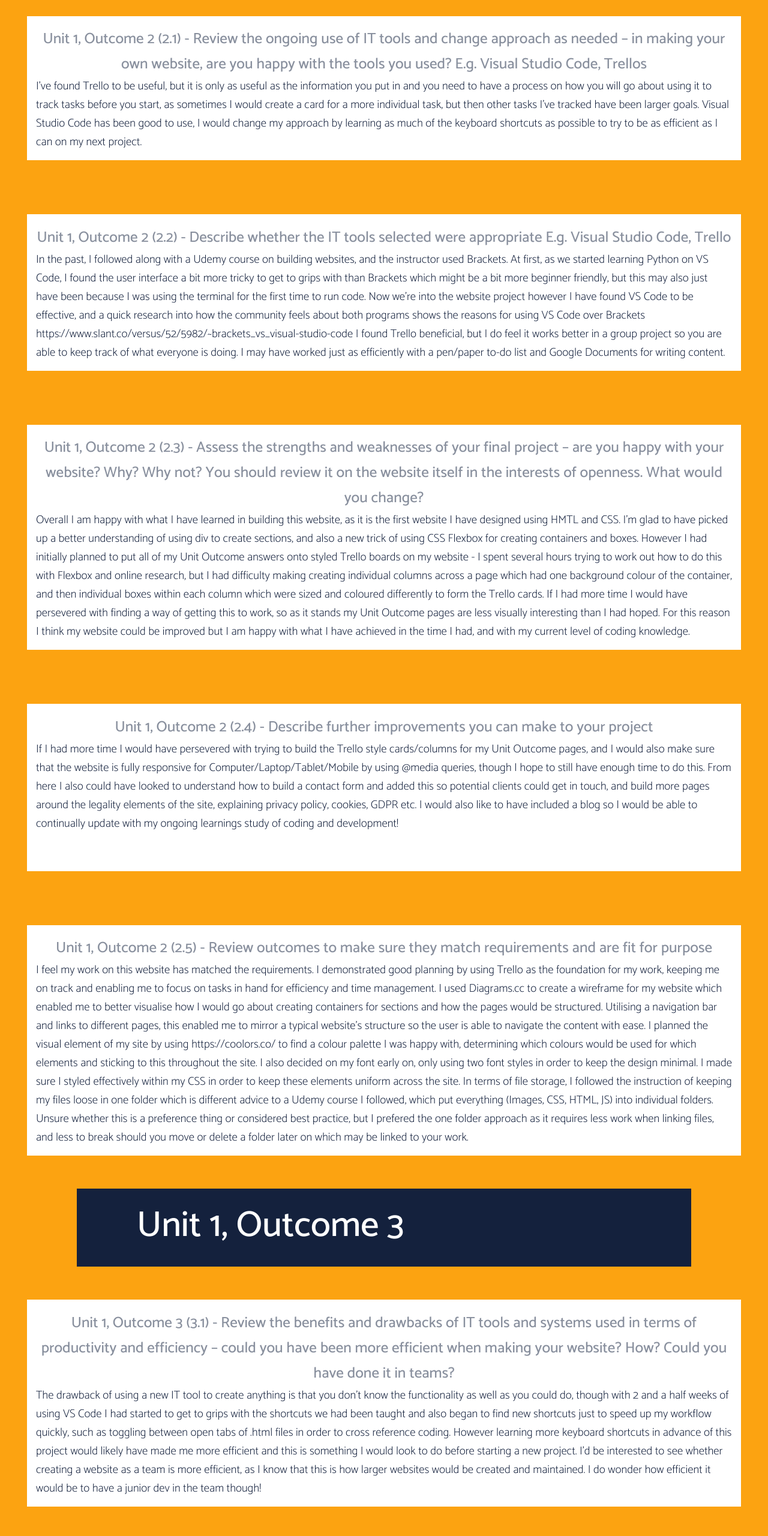
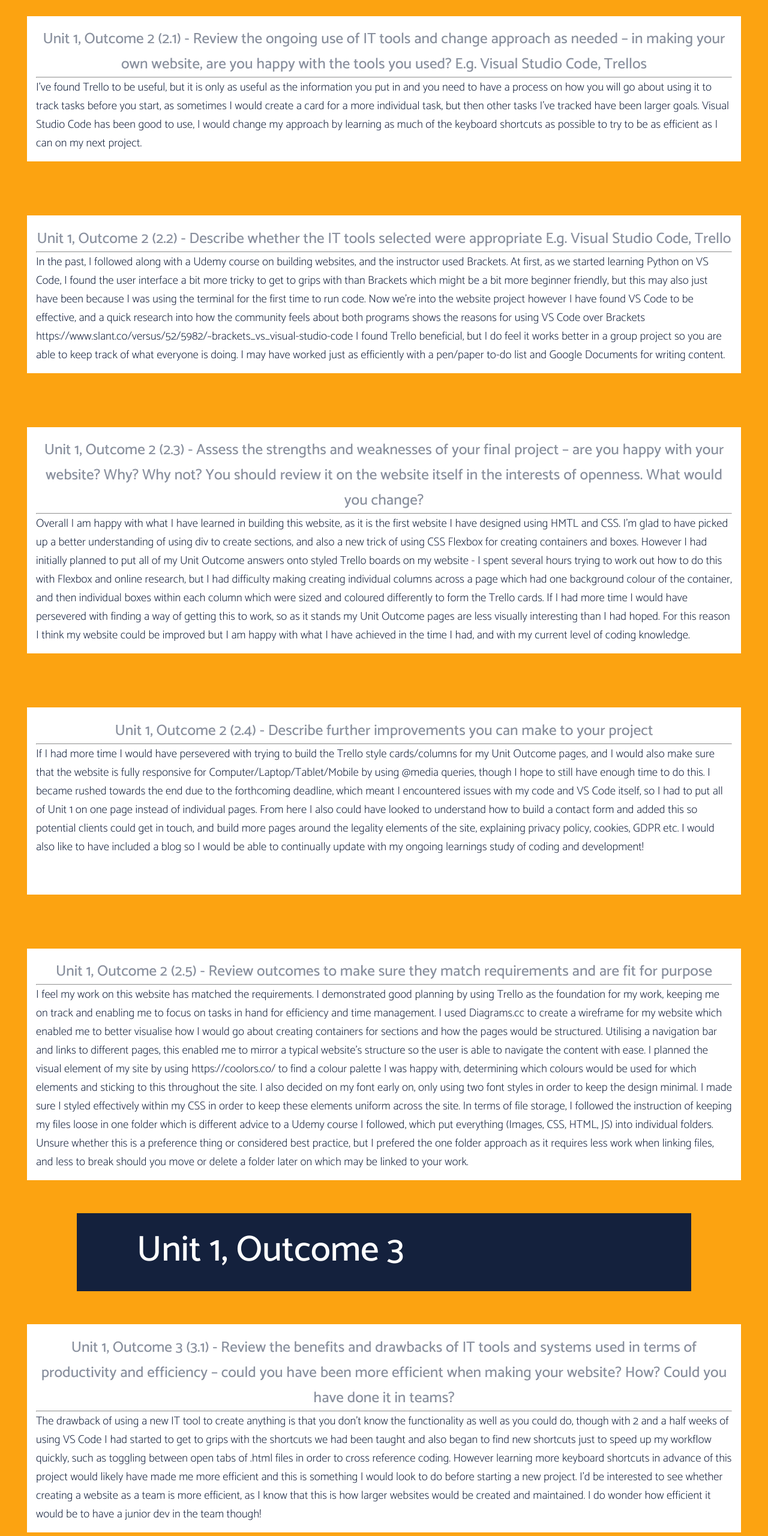
Before and after one commit to kanebristol/first_website, a plain HTML site: page coden_page1.html in a window 1280 px wide. Shown: the part 5740-8300 px from the top of the page at 60% size. Drawn offline with Linux system fonts and the light colour scheme.

Commit message:
Update 11 06 2020

```diff
--- a/coden_page1.html
+++ b/coden_page1.html
@@ -122,13 +122,13 @@
             </div>
                 <div class="container">
                     <div class="box box1">
-                        <h2>Unit 1, Outcome 2 (2.1) - Review the ongoing use of IT tools and change approach as needed – in making your own website, are you happy with the tools you used? E.g. Visual Studio Code, Trellos</h2>
+                        <h2>Unit 1, Outcome 2 (2.1) - Review the ongoing use of IT tools and change approach as needed – in making your own website, are you happy with the tools you used? E.g. Visual Studio Code, Trellos</h2><hr>
                         <p>I've found Trello to be useful, but it is only as useful as the information you put in and you need to have a process on how you will go about using it to track tasks before you start, as sometimes I would create a card for a more individual task, but then other tasks I've tracked have been larger goals.
 
                             Visual Studio Code has been good to use, I would change my approach by learning as much of the keyboard shortcuts as possible to try to be as efficient as I can on my next project.</p>
                     </div>
                     <div class="box box1">
-                        <h2>Unit 1, Outcome 2 (2.2) - Describe whether the IT tools selected were appropriate E.g. Visual Studio Code, Trello</h2>
+                        <h2>Unit 1, Outcome 2 (2.2) - Describe whether the IT tools selected were appropriate E.g. Visual Studio Code, Trello</h2><hr>
                         <p>In the past, I followed along with a Udemy course on building websites, and the instructor used Brackets. At first, as we started learning Python on VS Code, I found the user interface a bit more tricky to get to grips with than Brackets which might be a bit more beginner friendly, but this may also just have been because I was using the terminal for the first time to run code.
 
                             Now we're into the website project however I have found VS Code to be effective, and a quick research into how the community feels about both programs shows the reasons for using VS Code over Brackets https://www.slant.co/versus/52/5982/~brackets_vs_visual-studio-code
@@ -137,7 +137,7 @@
 
                     </div>
                     <div class="box box1">
-                        <h2>Unit 1, Outcome 2 (2.3) - Assess the strengths and weaknesses of your final project – are you happy with your website? Why? Why not? You should review it on the website itself in the interests of openness. What would you change?</h2>
+                        <h2>Unit 1, Outcome 2 (2.3) - Assess the strengths and weaknesses of your final project – are you happy with your website? Why? Why not? You should review it on the website itself in the interests of openness. What would you change?</h2><hr>
                         <p>Overall I am happy with what I have learned in building this website, as it is the first website I have designed using HMTL and CSS. I'm glad to have picked up a better understanding of using div to create sections, and also a new trick of using CSS Flexbox for creating containers and boxes.
 
                             However I had initially planned to put all of my Unit Outcome answers onto styled Trello boards on my website - I spent several hours trying to work out how to do this with Flexbox and online research, but I had difficulty making creating individual columns across a page which had one background colour of the container, and then individual boxes within each column which were sized and coloured differently to form the Trello cards.
@@ -145,8 +145,10 @@
                             If I had more time I would have persevered with finding a way of getting this to work, so as it stands my Unit Outcome pages are less visually interesting than I had hoped. For this reason I think my website could be improved but I am happy with what I have achieved in the time I had, and with my current level of coding knowledge.</p>
                     </div>
                     <div class="box box1">
-                        <h2>Unit 1, Outcome 2 (2.4) - Describe further improvements you can make to your project</h2>
+                        <h2>Unit 1, Outcome 2 (2.4) - Describe further improvements you can make to your project</h2><hr>
                         <p>If I had more time I would have persevered with trying to build the Trello style cards/columns for my Unit Outcome pages, and I would also make sure that the website is fully responsive for Computer/Laptop/Tablet/Mobile by using @media queries, though I hope to still have enough time to do this.
+
+                        I became rushed towards the end due to the forthcoming deadline, which meant I encountered issues with my code and VS Code itself, so I had to put all of Unit 1 on one page instead of individual pages.
 
                             From here I also could have looked to understand how to build a contact form and added this so potential clients could get in touch, and build more pages around the legality elements of the site, explaining privacy policy, cookies, GDPR etc.
 
@@ -154,7 +156,7 @@
                             [1] https://www.mindinventory.com/blog/technology-stack-for-web-app-development/
                     </div>
                     <div class="box box1">
-                        <h2>Unit 1, Outcome 2 (2.5) - Review outcomes to make sure they match requirements and are fit for purpose</h2>
+                        <h2>Unit 1, Outcome 2 (2.5) - Review outcomes to make sure they match requirements and are fit for purpose</h2><hr>
                         <p>I feel my work on this website has matched the requirements. I demonstrated good planning by using Trello as the foundation for my work, keeping me on track and enabling me to focus on tasks in hand for efficiency and time management. I used Diagrams.cc to create a wireframe for my website which enabled me to better visualise how I would go about creating containers for sections and how the pages would be structured.
 
                             Utilising a navigation bar and links to different pages, this enabled me to mirror a typical website's structure so the user is able to navigate the content with ease.
@@ -168,7 +170,7 @@
             </div>
                 <div class="container">
                     <div class="box box1">
-                        <h2>Unit 1, Outcome 3 (3.1) - Review the benefits and drawbacks of IT tools and systems used in terms of productivity and efficiency – could you have been more efficient when making your website? How? Could you have done it in teams?</h2>
+                        <h2>Unit 1, Outcome 3 (3.1) - Review the benefits and drawbacks of IT tools and systems used in terms of productivity and efficiency – could you have been more efficient when making your website? How? Could you have done it in teams?</h2><hr>
                         <p>The drawback of using a new IT tool to create anything is that you don't know the functionality as well as you could do, though with 2 and a half weeks of using VS Code I had started to get to grips with the shortcuts we had been taught and also began to find new shortcuts just to speed up my workflow quickly, such as toggling between open tabs of .html files in order to cross reference coding.
 
                             However learning more keyboard shortcuts in advance of this project would likely have made me more efficient and this is something I would look to do before starting a new project.
@@ -176,7 +178,7 @@
                             I'd be interested to see whether creating a website as a team is more efficient, as I know that this is how larger websites would be created and maintained. I do wonder how efficient it would be to have a junior dev in the team though!</p>
                     </div>
                     <div class="box box1">
-                        <h2>Unit 1, Outcome 3 (3.2) - Describe ways to improve productivity and efficiency</h2>
+                        <h2>Unit 1, Outcome 3 (3.2) - Describe ways to improve productivity and efficiency</h2><hr>
                         <p>Some ways to improve productivity and efficiency include mindfulness tactics, and being disciplined with your own health. It can be tempting to spend hours working without a break, as sometimes you get lost in solving a problem or don't want to lose the productive streak you might be on, however this can lead to longer term burnout. Putting in a 12 hour day every day for weeks will ultimately make you less productive overall than if you put in a 7.5 hour day with routine breaks to keep yourself fresh.
 
                             It has also been helpful to have designated times through the Code Nation course to take a break and focus on wellness, we've done this with the Tuesday Yoga sessions in the morning, and Friday personal training sessions.
@@ -184,13 +186,13 @@
                             I will be more mindful about making sure I am having screen breaks at recommended times to keep myself fresher and more productive overall.</p>
                     </div>
                     <div class="box box1">
-                        <h2>Unit 1, Outcome 3 (3.3) - Develop solutions to improve own productivity using IT in digital projects – what would you do differently next time? Team work? Use of Slack?</h2>
+                        <h2>Unit 1, Outcome 3 (3.3) - Develop solutions to improve own productivity using IT in digital projects – what would you do differently next time? Team work? Use of Slack?</h2><hr>
                         <p>One element that I will be able to take from this project and use to make myself more efficient for the next time I build a website would be the ability to create templates from my previous html and css efforts, so the coding will become more plug and play.
 
                             Using Slack as a repository for everything coding related would be helpful, even if not working within a team, as you would be able to use the Code Snippet to store any convenient coding templates for reuse. I could also use Slack to store all of my inspiration from other websites, coding techniques to research later, and look to get more use out of the Apps in Slack for productivity.</p>
                     </div>
                     <div class="box box1">
-                        <h2>Unit 1, Outcome 3 (3.4) - Describe how you would go about testing digital solutions</h2>
+                        <h2>Unit 1, Outcome 3 (3.4) - Describe how you would go about testing digital solutions</h2><hr>
                         <p>Testing can be done in the first instance by going over your live website and checking every link for breaks, making sure every line of code works as you intended to, spell checking the site.
 
                             I would also check the live website on Mobile, Tablet and Laptop as well as computer to make sure that the design is responsive and works on all platforms.
```
